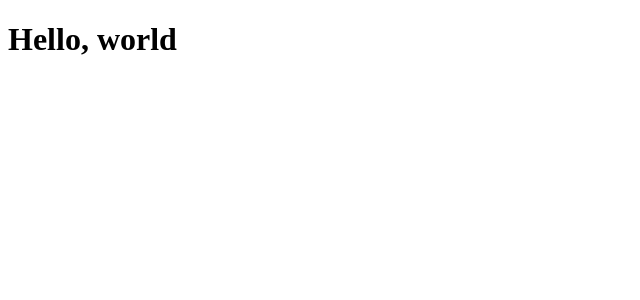
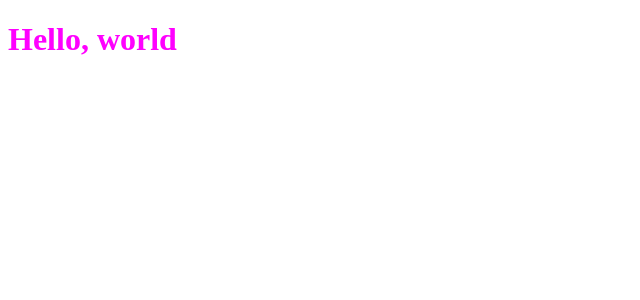
Before and after one commit to lucascprazeres/ignews, a Next.js app: page / in a window 1280 px wide. Shown: the top 300 px of the page, without its empty margins (0-640 px from the left). Built offline with nearby package versions, Linux system fonts and the light colour scheme.

Commit message:
chore: setup src and sass

```diff
--- a/package.json
+++ b/package.json
@@ -11,7 +11,8 @@
   "dependencies": {
     "next": "12.2.0",
     "react": "18.2.0",
-    "react-dom": "18.2.0"
+    "react-dom": "18.2.0",
+    "sass": "^1.53.0"
   },
   "devDependencies": {
     "@types/node": "18.0.1",
--- a/pages/index.tsx
+++ /dev/null
@@ -1,9 +0,0 @@
-import type { NextPage } from 'next'
-
-const Home: NextPage = () => {
-  return (
-    <h1>Hello, world</h1>
-  )
-}
-
-export default Home
--- /dev/null
+++ b/src/pages/index.tsx
@@ -0,0 +1,7 @@
+import styles from '../styles/home.module.scss'
+
+export default function Home() {
+  return (
+    <h1 className={styles.title}>Hello, world</h1>
+  )
+}
--- /dev/null
+++ b/src/styles/home.module.scss
@@ -0,0 +1,3 @@
+.title {
+  color: magenta;
+}
```
Also changed, not shown: src/pages/_app.tsx (renamed from pages/_app.tsx), 1 other file (tests, documents, lock files or other folders).
